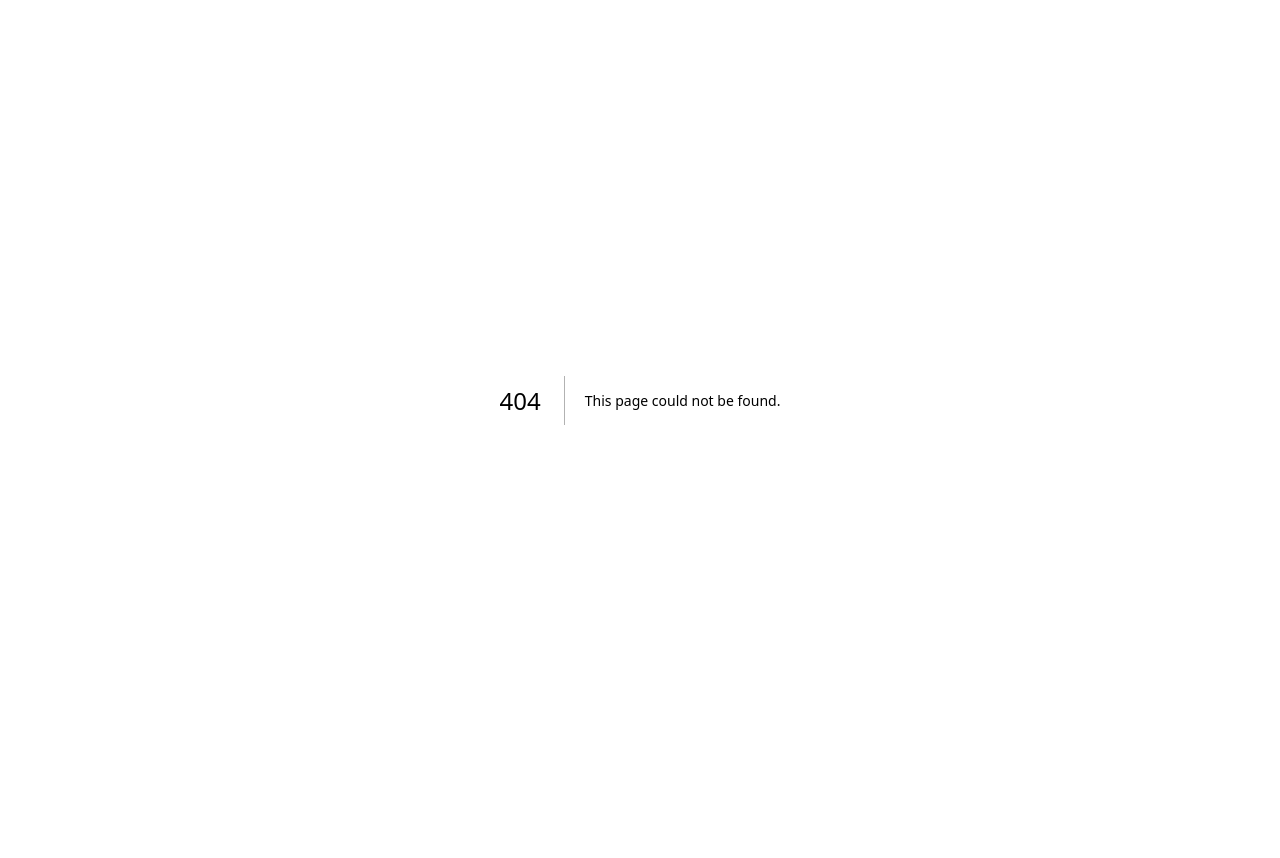
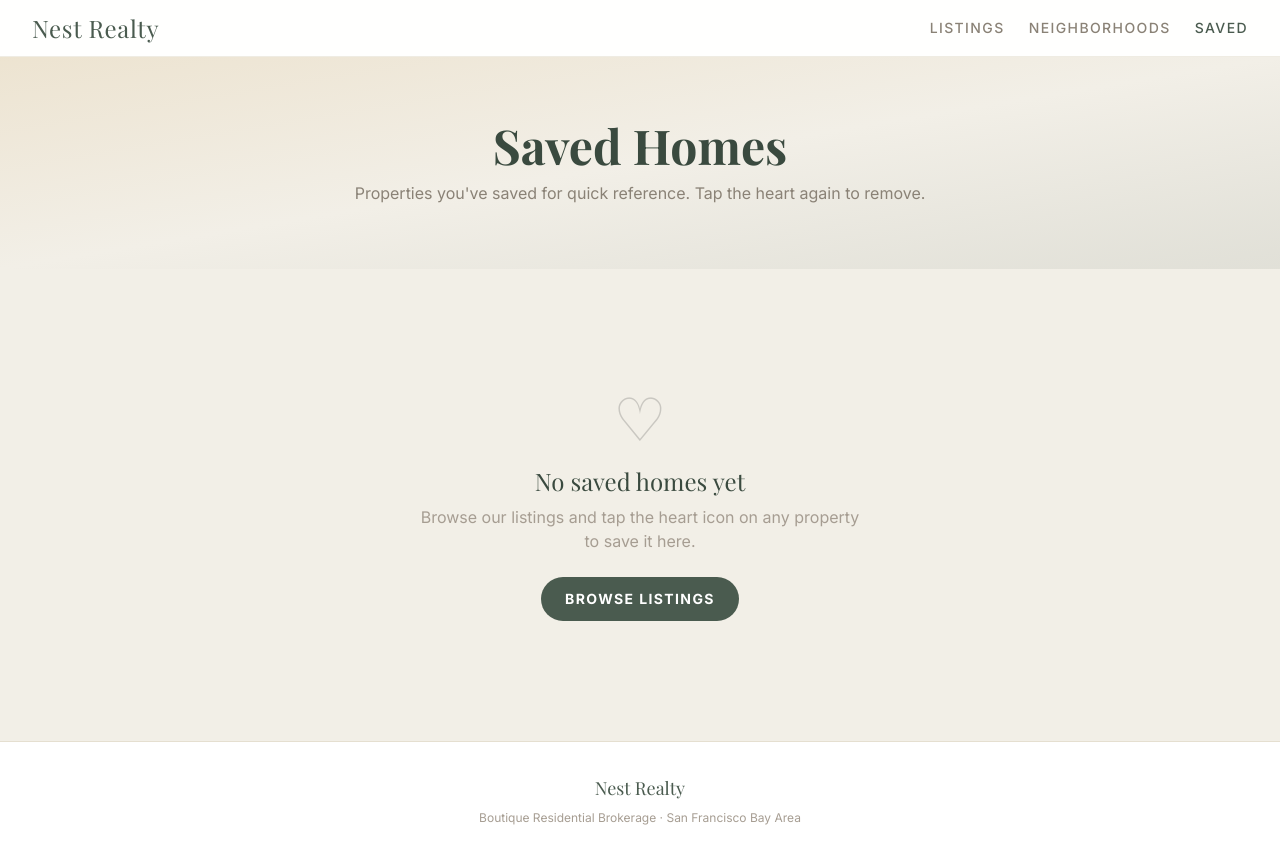
Before and after one commit to anas-khan-antimatter/mkt-nest-realty, a Next.js app: page /saved in a window 1280 px wide. Before the commit this address had no page. Before the commit the page ends 800 px from the top, so only its background shows below. Built offline with nearby package versions, Linux system fonts and the light colour scheme; a web font is replaced by a local one.

Commit message:
antimatter: checkpoint c-1790732959652-kweyh

```diff
--- a/app/listings/[id]/page.tsx
+++ b/app/listings/[id]/page.tsx
@@ -79,6 +79,8 @@ export default function ListingDetailPage() {
           <Link href="/" className="font-heading text-2xl tracking-wide text-sage">Nest Realty</Link>
           <nav className="items-center gap-6 flex">
             <Link href="/listings" className="text-sm font-medium uppercase tracking-widest text-sage">Listings</Link>
+            <Link href="/neighborhoods" className="text-sm font-medium uppercase tracking-widest text-stone-600 hover:text-sage">Neighborhoods</Link>
+            <Link href="/saved" className="text-sm font-medium uppercase tracking-widest text-stone-600 hover:text-sage">Saved</Link>
             <Link href="/" className="text-sm font-medium uppercase tracking-widest text-stone-600 hover:text-sage">Home</Link>
           </nav>
         </div>
--- a/app/listings/page.tsx
+++ b/app/listings/page.tsx
@@ -79,6 +79,8 @@ export default function ListingsPage() {
           </Link>
           <nav className="items-center gap-6 flex">
             <Link href="/listings" className="text-sm font-medium uppercase tracking-widest text-sage">Listings</Link>
+            <Link href="/neighborhoods" className="text-sm font-medium uppercase tracking-widest text-stone-600 hover:text-sage">Neighborhoods</Link>
+            <Link href="/saved" className="text-sm font-medium uppercase tracking-widest text-stone-600 hover:text-sage">Saved</Link>
             <Link href="/" className="text-sm font-medium uppercase tracking-widest text-stone-600 hover:text-sage">Home</Link>
           </nav>
         </div>
--- /dev/null
+++ b/app/saved/page.tsx
@@ -0,0 +1,151 @@
+"use client";
+
+import Link from "next/link";
+import { useState, useEffect } from "react";
+import { listings, formatPrice } from "@/lib/data";
+import type { Listing } from "@/lib/data";
+
+export default function SavedHomesPage() {
+  const [savedIds, setSavedIds] = useState<string[]>([]);
+  const [loaded, setLoaded] = useState(false);
+
+  useEffect(() => {
+    try {
+      const raw = localStorage.getItem("nest-saved");
+      if (raw) {
+        const parsed = JSON.parse(raw);
+        setSavedIds(Array.isArray(parsed) ? parsed : []);
+      }
+    } catch {
+      setSavedIds([]);
+    }
+    setLoaded(true);
+  }, []);
+
+  const savedListings: Listing[] = savedIds
+    .map((id) => listings.find((l) => l.id === id))
+    .filter((l): l is Listing => l !== undefined);
+
+  function removeSaved(id: string) {
+    const next = savedIds.filter((x) => x !== id);
+    setSavedIds(next);
+    localStorage.setItem("nest-saved", JSON.stringify(next));
+  }
+
+  function clearAll() {
+    setSavedIds([]);
+    localStorage.setItem("nest-saved", JSON.stringify([]));
+  }
+
+  return (
+    <div className="min-h-screen bg-stone-100">
+      <header className="sticky top-0 z-50 w-full border-b border-stone-200/60 bg-white/95 backdrop-blur-sm">
+        <div className="mx-auto flex max-w-7xl items-center justify-between px-4 py-3 sm:px-6 lg:px-8">
+          <Link href="/" className="font-heading text-2xl tracking-wide text-sage">Nest Realty</Link>
+          <nav className="items-center gap-6 flex">
+            <Link href="/listings" className="text-sm font-medium uppercase tracking-widest text-stone-600 hover:text-sage">Listings</Link>
+            <Link href="/neighborhoods" className="text-sm font-medium uppercase tracking-widest text-stone-600 hover:text-sage">Neighborhoods</Link>
+            <Link href="/saved" className="text-sm font-medium uppercase tracking-widest text-sage">Saved</Link>
+          </nav>
+        </div>
+      </header>
+
+      {/* Hero */}
+      <section className="relative overflow-hidden bg-gradient-to-br from-brass/15 via-stone-100 to-sage/10 py-16">
+        <div className="mx-auto max-w-7xl px-4 sm:px-6 lg:px-8 text-center">
+          <h1 className="font-heading text-4xl font-bold text-sage-dark sm:text-5xl">Saved Homes</h1>
+          <p className="mx-auto mt-3 max-w-xl text-stone-600">
+            Properties you&apos;ve saved for quick reference. Tap the heart again to remove.
+          </p>
+        </div>
+      </section>
+
+      <section className="mx-auto max-w-7xl px-4 sm:px-6 lg:px-8 py-10">
+        {!loaded ? (
+          <div className="text-center py-20 text-stone-500">Loading saved homes...</div>
+        ) : savedListings.length === 0 ? (
+          <div className="text-center py-20">
+            <div className="text-6xl mb-4 opacity-20">♡</div>
+            <h2 className="font-heading text-2xl text-sage-dark">No saved homes yet</h2>
+            <p className="mt-2 text-stone-500 max-w-md mx-auto">
+              Browse our listings and tap the heart icon on any property to save it here.
+            </p>
+            <Link
+              href="/listings"
+              className="mt-6 inline-block rounded-full bg-sage px-6 py-3 text-sm font-bold uppercase tracking-widest text-white hover:bg-sage-light transition-colors"
+            >
+              Browse Listings
+            </Link>
+          </div>
+        ) : (
+          <>
+            <div className="flex items-center justify-between mb-6">
+              <p className="text-sm text-stone-500">
+                <span className="font-semibold text-sage">{savedListings.length}</span> saved home{savedListings.length !== 1 ? "s" : ""}
+              </p>
+              <button
+                type="button"
+                onClick={clearAll}
+                className="text-xs font-medium uppercase tracking-widest text-stone-500 hover:text-red-500 transition-colors"
+              >
+                Clear All
+              </button>
+            </div>
+
+            <div className="grid gap-6 sm:grid-cols-2 lg:grid-cols-3">
+              {savedListings.map((listing) => (
+                <article
+                  key={listing.id}
+                  className="group rounded-2xl bg-white border border-stone-200 overflow-hidden shadow-sm hover:shadow-lg transition-all duration-300"
+                >
+                  {/* Image placeholder */}
+                  <Link href={`/listings/${listing.id}`} className="block relative h-56 bg-gradient-to-br from-sage/10 via-stone-200 to-sage/5 overflow-hidden">
+                    <div className="absolute inset-0 flex items-center justify-center">
+                      <span className="text-6xl opacity-10 font-heading">⟐</span>
+                    </div>
+                    <div className="absolute top-3 right-3 z-10">
+                      <button
+                        type="button"
+                        onClick={(e) => {
+                          e.preventDefault();
+                          removeSaved(listing.id);
+                        }}
+                        className="flex h-9 w-9 items-center justify-center rounded-full bg-white/90 backdrop-blur-sm text-lg shadow-md hover:bg-white transition-all"
+                        aria-label="Remove from saved"
+                      >
+                        ♥
+                      </button>
+                    </div>
+                  </Link>
+
+                  {/* Card body */}
+                  <div className="p-5">
+                    <Link href={`/listings/${listing.id}`}>
+                      <h3 className="font-heading text-lg font-bold text-sage-dark hover:text-sage transition-colors">{listing.title}</h3>
+                    </Link>
+                    <p className="mt-1 text-sm text-stone-500">{listing.address}</p>
+                    <div className="mt-2">
+                      <span className="font-heading text-xl font-bold text-sage-dark">{formatPrice(listing.price)}</span>
+                    </div>
+                    <div className="mt-3 flex gap-3 text-xs text-stone-500">
+                      <span>{listing.beds} bed{listing.beds !== 1 ? "s" : ""}</span>
+                      <span>{listing.baths} bath{listing.baths !== 1 ? "s" : ""}</span>
+                      <span>{listing.sqft.toLocaleString()} sqft</span>
+                    </div>
+                  </div>
+                </article>
+              ))}
+            </div>
+          </>
+        )}
+      </section>
+
+      <footer className="border-t border-stone-200 bg-white py-8 mt-auto">
+        <div className="mx-auto max-w-7xl px-4 sm:px-6 lg:px-8 text-center text-xs text-stone-500">
+          <span className="font-heading text-lg text-sage">Nest Realty</span>
+          <p className="mt-2">Boutique Residential Brokerage &middot; San Francisco Bay Area</p>
+        </div>
+      </footer>
+    </div>
+  );
+}
```
